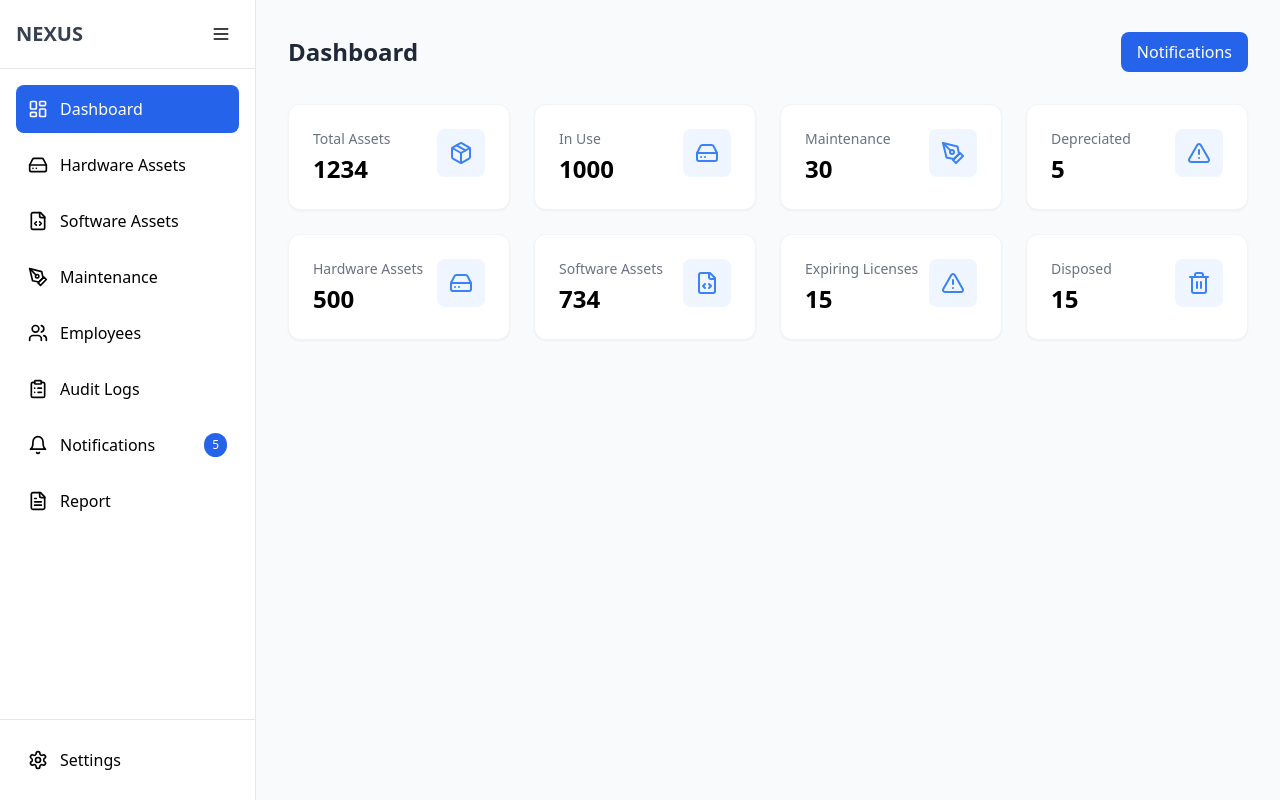
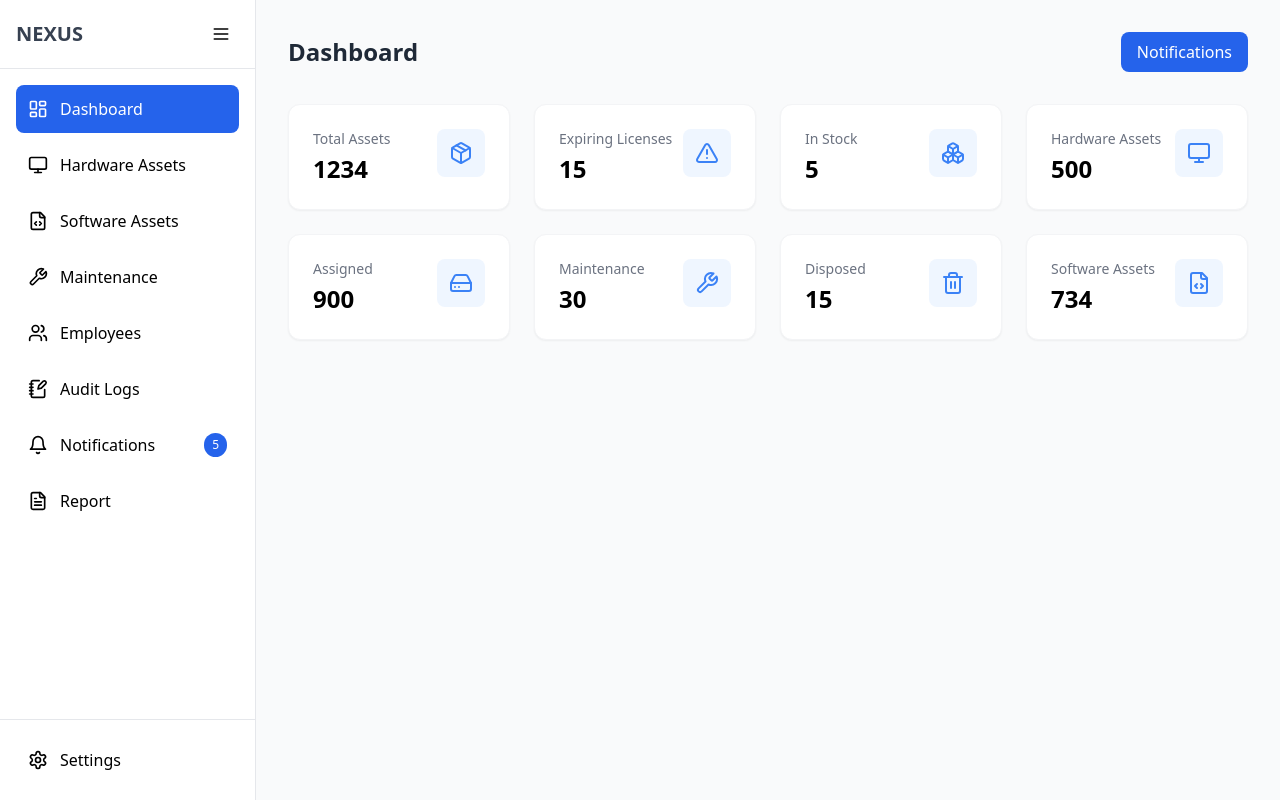
Before and after one commit to SSHareesh/Nexus_frontend, a React (Vite) app: page / in a window 1280 px wide. Built offline with nearby package versions, Linux system fonts and the light colour scheme.

Commit message:
changed icons

```diff
--- a/src/components/dashboard/StatsCard.jsx
+++ b/src/components/dashboard/StatsCard.jsx
@@ -1,3 +1,4 @@
+import { AlertTriangle } from 'lucide-react';
 import React from 'react';
 
 const StatsCard = ({ title, value, change, icon: Icon }) => {
@@ -10,7 +11,9 @@ const StatsCard = ({ title, value, change, icon: Icon }) => {
         </div>
         <div className="bg-blue-50 p-3 rounded-lg">
           <Icon size={24} className="text-blue-500" />
+
         </div>
+
       </div>
     </div>
   );
--- a/src/components/layout/Sidebar.jsx
+++ b/src/components/layout/Sidebar.jsx
@@ -1,14 +1,14 @@
 import React from 'react';
-import { ChevronLeft, ChevronRight, Menu, LayoutDashboard, HardDrive, FileCode, PenTool as Tool, Users, ClipboardList, Bell, FileText, Settings } from 'lucide-react';
+import {  Menu,Wrench, LayoutDashboard,  Monitor, FileCode,NotebookPen, Users, ClipboardList, Bell, FileText, Settings } from 'lucide-react';
 import NavItem from './NavItem';
 
 const navItems = [
   { icon: LayoutDashboard, label: 'Dashboard', count: 0 },
-  { icon: HardDrive, label: 'Hardware Assets', count: 0 },
+  { icon: Monitor, label: 'Hardware Assets', count: 0 },
   { icon: FileCode, label: 'Software Assets', count: 0 },
-  { icon: Tool, label: 'Maintenance', count: 0 },
+  { icon: Wrench, label: 'Maintenance', count: 0 },
   { icon: Users, label: 'Employees', count: 0 },
-  { icon: ClipboardList, label: 'Audit Logs', count: 0 },
+  { icon: NotebookPen, label: 'Audit Logs', count: 0 },
   { icon: Bell, label: 'Notifications', count: 5 },
   { icon: FileText, label: 'Report', count: 0 }
 ];
--- a/src/pages/Dashboard.jsx
+++ b/src/pages/Dashboard.jsx
@@ -1,6 +1,6 @@
 import React from 'react';
 import StatsCard from '../components/dashboard/StatsCard';
-import { Package, HardDrive, FileCode, PenTool as Tool, Trash2, AlertTriangle } from 'lucide-react';
+import { Package,Boxes, HardDrive, FileCode,  Wrench, Trash2, AlertTriangle, Monitor } from 'lucide-react';
 
 function Dashboard() {
   const stats = [
@@ -10,40 +10,41 @@ function Dashboard() {
       icon: Package
     },
     {
-      title: 'In Use',
-      value: '1000',
+      title: 'Expiring Licenses',
+      value: '15',
+      icon: AlertTriangle
+    },
+    {
+      title: 'In Stock',
+      value: '5',
+      icon: Boxes
+    },
+    {
+      title: 'Hardware Assets',
+      value: '500',
+      icon: Monitor
+    },
+
+    {
+      title: 'Assigned',
+      value: '900',
       icon: HardDrive
     },
     {
       title: 'Maintenance',
       value: '30',
-      icon: Tool
-    },
-    {
-      title: 'Depreciated',
-      value: '5',
-      icon: AlertTriangle
-    },
-    {
-      title: 'Hardware Assets',
-      value: '500',
-      icon: HardDrive
-    },
-    {
-      title: 'Software Assets',
-      value: '734',
-      icon: FileCode
-    },
-    {
-      title: 'Expiring Licenses',
-      value: '15',
-      icon: AlertTriangle
+      icon: Wrench
     },
     {
       title: 'Disposed',
       value: '15',
       icon: Trash2
-    }
+    },
+     {
+      title: 'Software Assets',
+      value: '734',
+      icon: FileCode
+    },
   ];
 
   return (
@@ -57,13 +58,11 @@ function Dashboard() {
 
       <div className="grid grid-cols-1 md:grid-cols-2 lg:grid-cols-4 gap-6">
         {stats.map((stat, index) => (
-          <StatsCard
-            key={index}
+          <StatsCard key={index}
             title={stat.title}
             value={stat.value}
             change={stat.change}
-            icon={stat.icon}
-          />
+            icon={stat.icon}/>
         ))}
       </div>
     </div>
```
